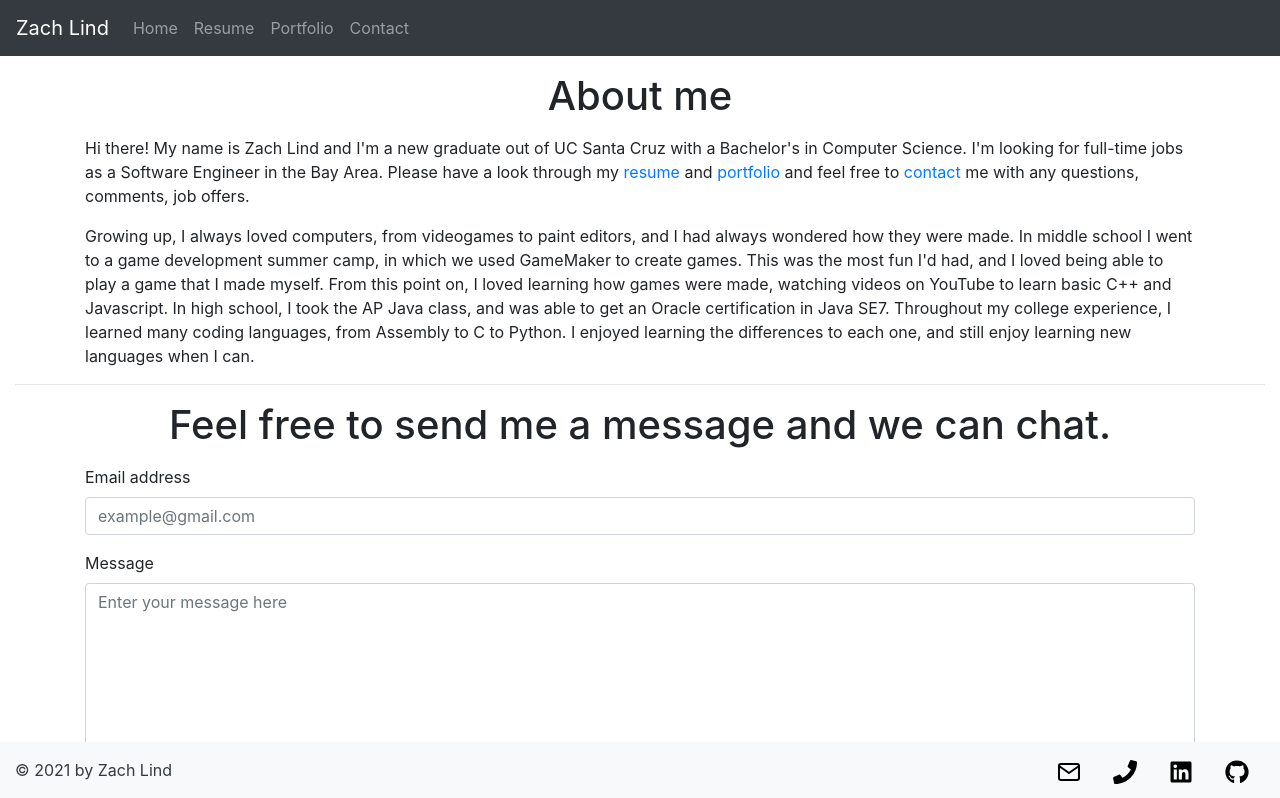
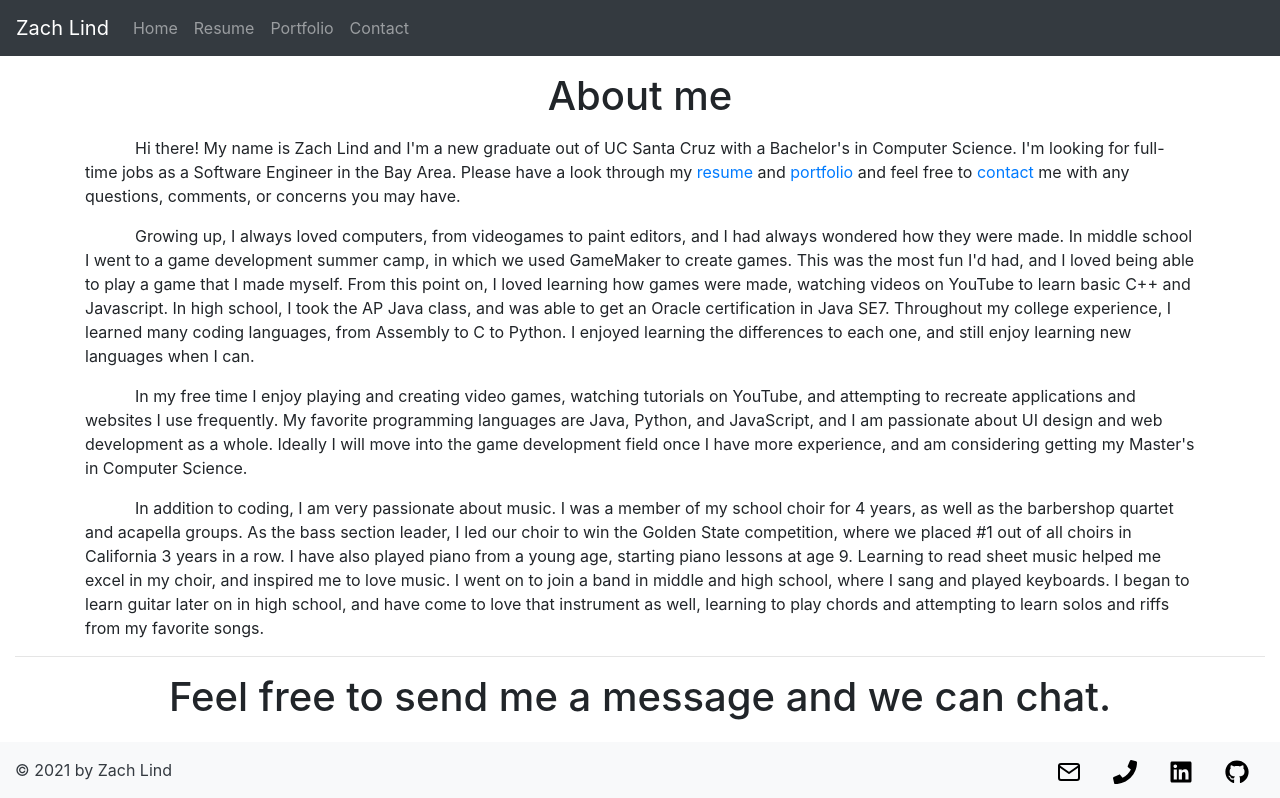
Before and after one commit to zlind1/my-website, a React (Create React App) app: page / in a window 1280 px wide. Shown: the top 798 px of the page. Built offline with nearby package versions, Linux system fonts and the light colour scheme.

Commit message:
update website

```diff
--- a/src/components/AboutMe.js
+++ b/src/components/AboutMe.js
@@ -4,7 +4,8 @@ import {Container} from 'react-bootstrap';
 function AboutMe() {
   return <Container>
     <h1 className='my-3 text-center'>About me</h1>
-    <p>
+
+    <p style={{textIndent: 50}}>
       Hi there! My name is Zach Lind and I'm a new graduate out of UC Santa Cruz
       with a Bachelor's in Computer Science. I'm looking for full-time jobs as a
       Software Engineer in the Bay Area. Please have a look through my
@@ -12,9 +13,9 @@ function AboutMe() {
       <a href='/portfolio'> portfolio </a>
       and feel free to
       <a href='/contact'> contact </a>
-      me with any questions, comments, job offers.
+      me with any questions, comments, or concerns you may have.
     </p>
-    <p>
+    <p style={{textIndent: 50}}>
       Growing up, I always loved computers, from videogames to paint editors,
       and I had always wondered how they were made. In middle school I went to
       a game development summer camp, in which we used GameMaker to create games.
@@ -26,6 +27,26 @@ function AboutMe() {
       Assembly to C to Python. I enjoyed learning the differences to each one, and
       still enjoy learning new languages when I can.
     </p>
+    <p style={{textIndent: 50}}>
+      In my free time I enjoy playing and creating video games, watching tutorials
+      on YouTube, and attempting to recreate applications and websites I use frequently.
+      My favorite programming languages are Java, Python, and JavaScript, and I am
+      passionate about UI design and web development as a whole. Ideally I will move
+      into the game development field once I have more experience, and am considering
+      getting my Master's in Computer Science.
+    </p>
+    <p style={{textIndent: 50}}>
+      In addition to coding, I am very passionate about music. I was a member of my school
+      choir for 4 years, as well as the barbershop quartet and acapella groups.
+      As the bass section leader, I led our choir to win the Golden State competition,
+      where we placed #1 out of all choirs in California 3 years in a row. I have also
+      played piano from a young age, starting piano lessons at age 9. Learning to read
+      sheet music helped me excel in my choir, and inspired me to love music. I went
+      on to join a band in middle and high school, where I sang and played keyboards.
+      I began to learn guitar later on in high school, and have come to love that instrument
+      as well, learning to play chords and attempting to learn solos and riffs from my
+      favorite songs.
+    </p>
   </Container>;
 }
 
--- a/src/components/ProjectPreview.js
+++ b/src/components/ProjectPreview.js
@@ -21,8 +21,8 @@ function ProjectPreview(props) {
         </h3>
       </Col>
       <Col sm>
-        <div className='float-right'>
-          Click to see more...
+        <div className='float-right text-primary'>
+          click to see more...
         </div>
       </Col>
     </Row>
--- a/src/components/ResumeViewer.js
+++ b/src/components/ResumeViewer.js
@@ -5,7 +5,7 @@ import resume from '../data/resume.pdf';
 function ResumeViewer() {
   return (
     <div className='w-100 text-center'>
-      <Button variant='outline-dark' href={resume} target='_blank' rel='noopener noreferrer'>
+      <Button variant='outline-dark' href={resume}>
         Open Resume PDF
       </Button>
     </div>
--- a/src/data/projects.json
+++ b/src/data/projects.json
@@ -2,22 +2,36 @@
   {
     "title": "Personal Webpage",
     "summary": "The website you're viewing right now",
-    "description": "This website was built using ReactJS, hosted on Netlify. It uses a netlify form to notify me when people fill out my form without needing a backend.",
+    "description": "This website was built using ReactJS and Bootstrap, and is hosted on Netlify. I can save and edit the data for my jobs, education, projects, etc. in JSON format. This data is then displayed using custom components that I can tweak easily. It uses a Netlify form to notify me when people fill out the contact form without needing the use of a backend.",
     "github": "https://github.com/zlind1/my-website",
     "link": "https://zachlind.netlify.app"
   },
   {
     "title": "RecomMedia",
-    "summary": "Recommendation app built in a team with other students at UCSC",
-    "description": "Allows users to create accounts to track the media they like, and recommends similar media for them. Media types include TV shows, movies, manga, music, etc. Data was loaded in using web scrapers, stored in Amazon RDS database with PostgreSQL. Frontend written in ReactJS, hosted on Netlify. Backend written in Python with Flask, hosted on Heroku. Developed using Scrum / Agile methodology.",
+    "summary": "Recommendation app for all types of media",
+    "description": "This application was built in a team as my senior project at UCSC. It allows users to create accounts to track the media they like, and recommends similar media for them. Media types include TV shows, movies, manga, music, etc. The media data was loaded in using BeautifulSoup in Python to scrape various websites for their information. This data, along with the user data, is stored in Amazon RDS database with PostgreSQL. The frontend was written in ReactJS and Bootstrap, and was hosted on Netlify. The backend was written in Python with Flask, and hosted on Heroku. This project was developed using Scrum / Agile methodology, in four 2-week sprints.",
     "github": "https://github.com/3MusketeersMedia/Recommendation-app-",
     "link": ""
   },
   {
     "title": "Unity Platformer",
     "summary": "Small game made in Unity",
-    "description": "Simple platformer developed using Unity and C#. Involves jumping, double jumping, wall jumping, dashing, coin collection, and lives. Can serve as a basis for more advanced games, by adding in sprites and further refining the mechanics.",
+    "description": "This is a simple platformer that was developed using Unity and C#. Core mechanics include jumping, double jumping, wall jumping, dashing, coin collection, and a life system. This can serve as a basis for more advanced games, by adding in sprites and further refining the mechanics.",
     "github": "https://github.com/zlind1/unity-platformer",
     "link": "https://zlind-platformer.netlify.app/"
+  },
+  {
+    "title": "Top Down Shooter",
+    "summary": "Small game made in JavaScript",
+    "description": "This game was made using HTML5 canvas, JavaScript, and minimal CSS. The UI is produced using DOM manipulation, and the core mechanics include moving, aiming, and shooting using the keyboard and mouse.",
+    "github": "https://github.com/zlind1/TopDownShooter",
+    "link": "https://zlind-topdownshooter.netlify.app/"
+  },
+  {
+    "title": "GoalKeeper",
+    "summary": "Web application for goal tracking",
+    "description": "This application allows users to create accounts, start adding new goals and tracking their completion. Users can also delete goals and edit goal titles. Frontend is built with ReactJS and Bootstrap, and is hosted on Netlify. Backend is created using Python and Flask, and is hosted on Heroku. The data is stored using AWS DynamoDB through the boto3 library in Python. Login/signup handled with Flask-JWT-Extended, storing access and refresh tokens into React context and local storage. The page refreshes your session automatically when your access token expires.",
+    "github": "https://github.com/zlind1/GoalKeeper",
+    "link": "https://zlind-goalkeeper.netlify.app/"
   }
 ]
--- a/src/data/skills.json
+++ b/src/data/skills.json
@@ -5,27 +5,27 @@
   },
   {
     "title": "HTML/CSS",
-    "rating": 75
+    "rating": 90
   },
   {
     "title": "JavaScript",
+    "rating": 95
+  },
+  {
+    "title": "Java",
     "rating": 90
   },
   {
-    "title": "Java",
-    "rating": 75
-  },
-  {
     "title": "C",
-    "rating": 60
+    "rating": 80
   },
   {
     "title": "C#",
-    "rating": 60
+    "rating": 80
   },
   {
     "title": "C++",
-    "rating": 60
+    "rating": 80
   },
   {
     "title": "Unity",
@@ -33,10 +33,10 @@
   },
   {
     "title": "Algorithms",
-    "rating": 70
+    "rating": 80
   },
   {
     "title": "3D Modeling",
-    "rating": 50
+    "rating": 70
   }
 ]
```
